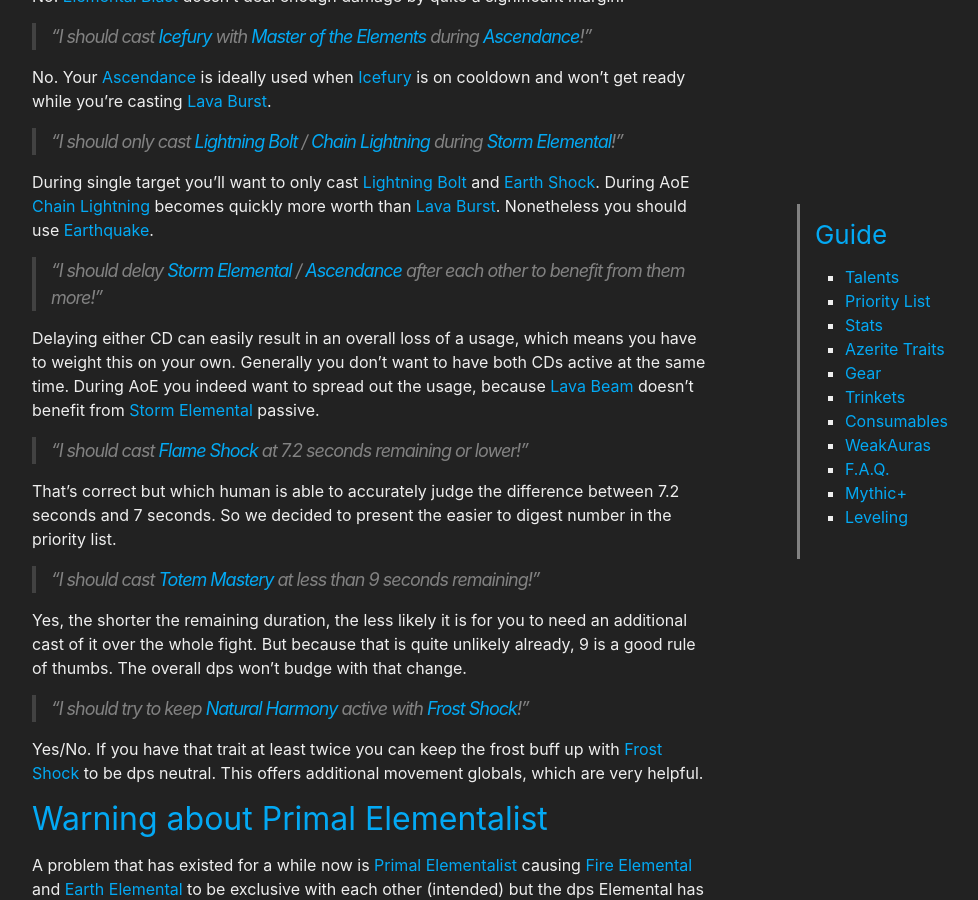
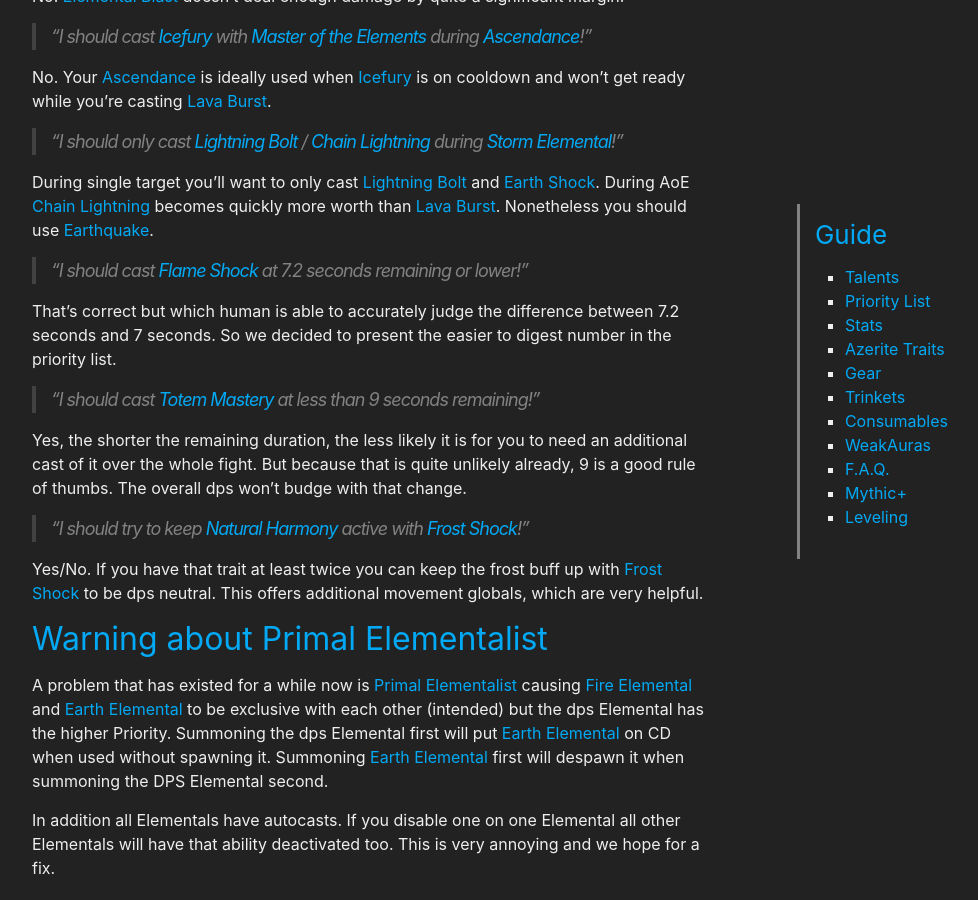
Before and after one commit to stormearthandlava/stormearthandlava.github.io, a Jekyll site: the page built from guide/general/priority_list.md, in a window 1280 px wide and 900 px high, scrolled down 3822 px. Shown: the whole window, without its empty margins (268-1246 px from the left). Built offline with Jekyll 4.4.1, drawn with Linux system fonts in a browser that asks for light colours; a script that is not in the unit is left out; some of the changed text lies outside the part shown.

Commit message:
fix all the errors!

```diff
--- a/guide/general/priority_list.md
+++ b/guide/general/priority_list.md
@@ -172,10 +172,6 @@ No. Your {{ site.data.talent.asc }} is ideally used when {{ site.data.talent.if
 
 During single target you'll want to only cast {{ site.data.spell.lb }} and {{ site.data.spell.es }}. During AoE {{ site.data.spell.cl }} becomes quickly more worth than {{ site.data.spell.lvb }}. Nonetheless you should use {{ site.data.spell.eq }}.
 
-> "I should delay {{ site.data.talent.se }} / {{ site.data.talent.asc }} after each other to benefit from them more!"
-
-Delaying either CD can easily result in an overall loss of a usage, which means you have to weight this on your own. Generally you don't want to have both CDs active at the same time. During AoE you indeed want to spread out the usage, because {{ site.data.spell.lava_beam }} doesn't benefit from {{ site.data.talent.se }} passive.
-
 > "I should cast {{ site.data.spell.fs }} at 7.2 seconds remaining or lower!"
 
 That's correct but which human is able to accurately judge the difference between 7.2 seconds and 7 seconds. So we decided to present the easier to digest number in the priority list.
```
Also changed, not shown: other parts of guide/general/priority_list.md (+1 -1 lines), blog/_posts/2018-12-07-8-1-changes.md (+1 -1 lines), guide/general/talents.md (+4 -4 lines).
